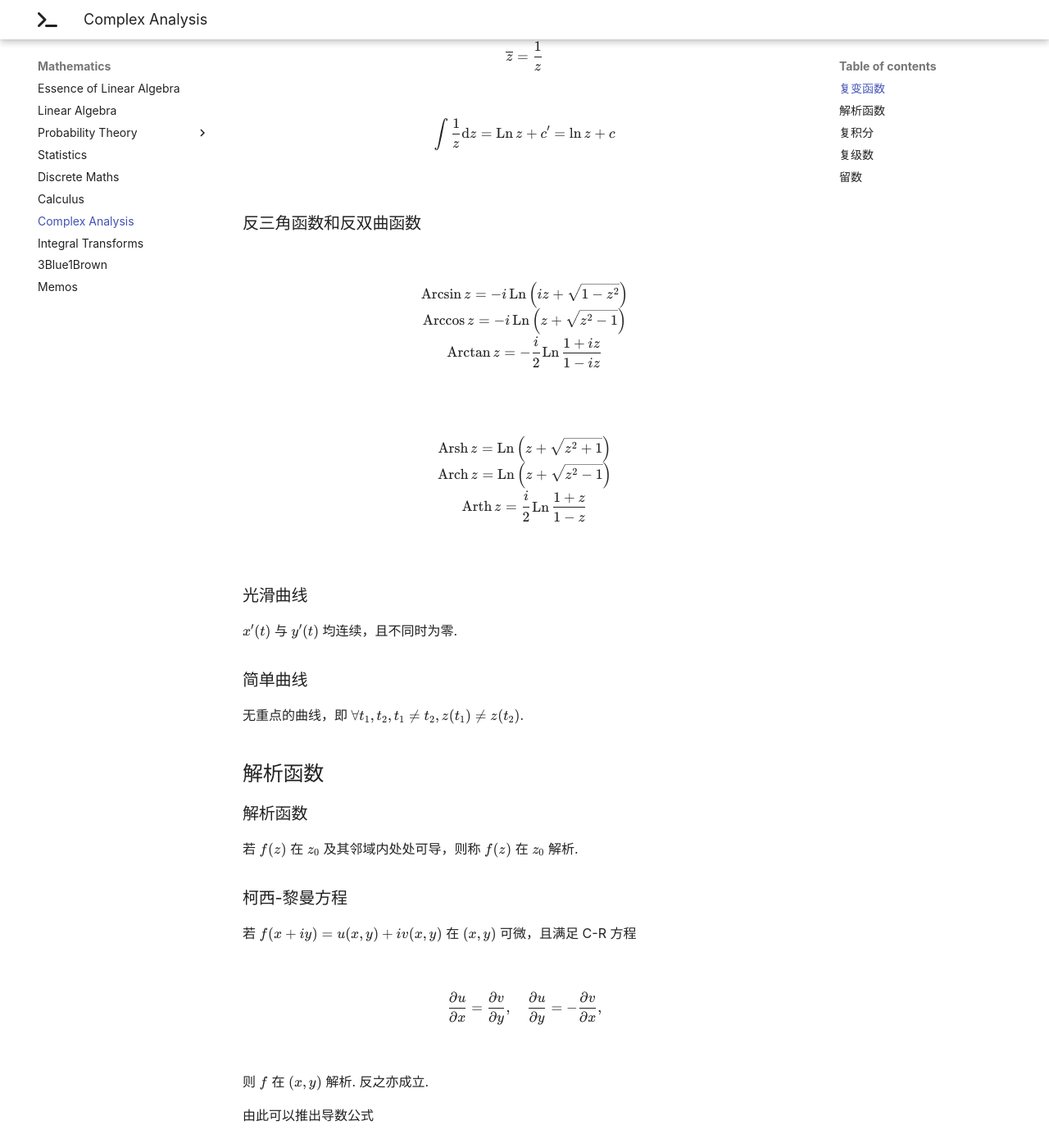
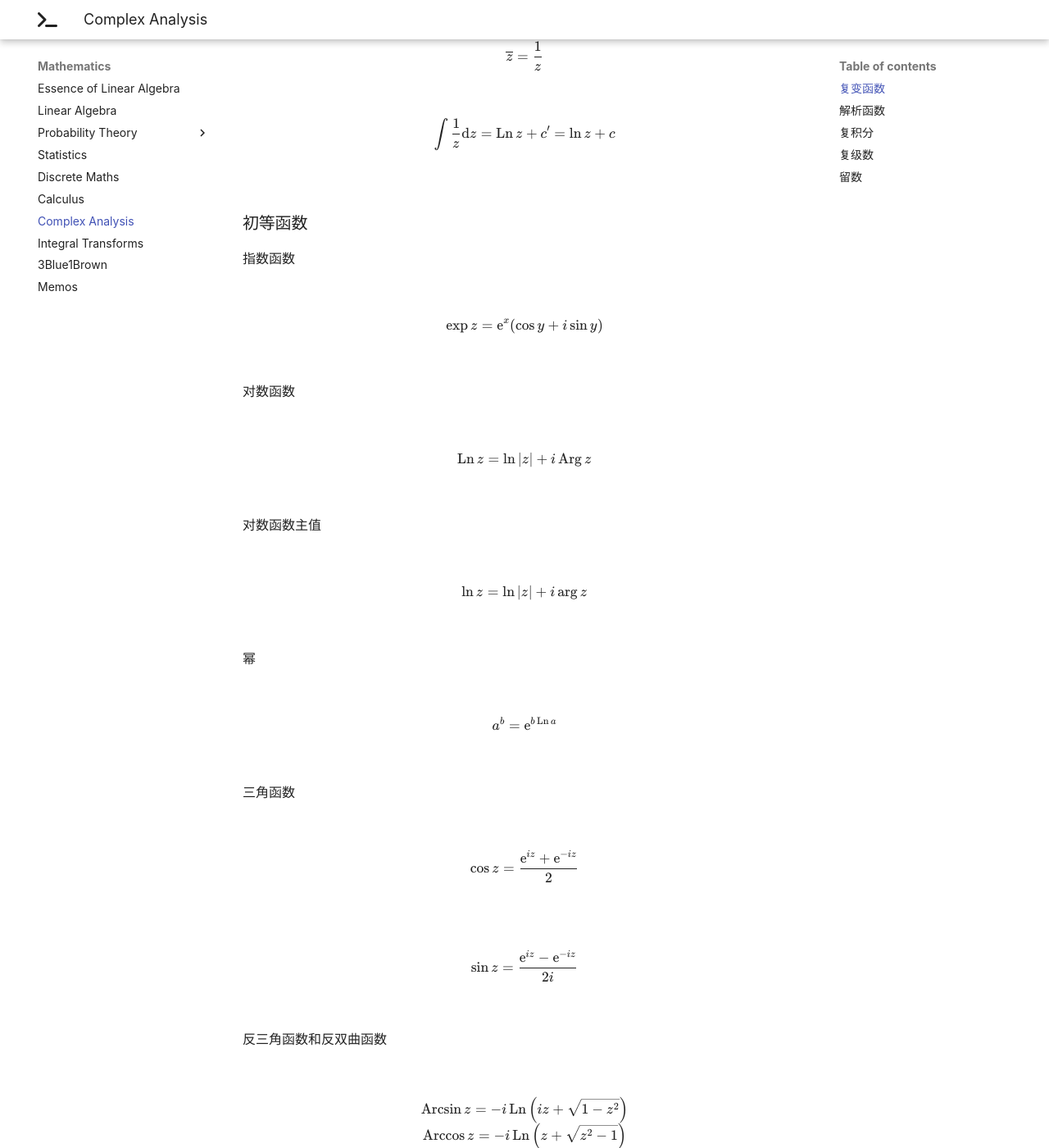
Before and after one commit to x4Cx58x54/writing, an MkDocs documentation site: the page built from docs/maths/complex-analysis/complex-analysis.md, in a window 1280 px wide and 1400 px high, scrolled down 870 px. Shown: the whole window at 82% size. Built offline with MkDocs 1.6.1 and Material for MkDocs 9.7.7, drawn with Linux system fonts in a browser that asks for light colours; nearby versions of some CDN libraries; some of the changed text lies outside the part shown.

Commit message:
add primary functions

```diff
--- a/docs/maths/complex-analysis/complex-analysis.md
+++ b/docs/maths/complex-analysis/complex-analysis.md
@@ -33,8 +33,44 @@ $$
 \int\frac{1}{z}\mathrm{d}z=\operatorname{Ln}z+c'=\ln z+c
 $$
 
+### 初等函数
 
-### 反三角函数和反双曲函数
+指数函数
+
+$$
+\exp z = \mathrm{e}^x(\cos y + i\sin y)
+$$
+
+对数函数
+
+$$
+\operatorname{Ln}z = \ln |z| + i \operatorname{Arg}z
+$$
+
+对数函数主值
+
+$$
+\ln z = \ln |z| + i \arg z
+$$
+
+幂
+
+$$
+a^b = \mathrm{e}^{b\operatorname{Ln}a}
+$$
+
+三角函数
+
+$$
+\cos z = \frac{\mathrm{e}^{iz} + \mathrm{e}^{-iz}}{2}
+$$
+
+$$
+\sin z = \frac{\mathrm{e}^{iz} - \mathrm{e}^{-iz}}{2i}
+$$
+
+
+反三角函数和反双曲函数
 
 $$
 \operatorname{Arcsin}z=-i\operatorname{Ln}\left(iz+\sqrt{1-z^2}\right)\\
@@ -47,6 +83,8 @@ $$
 \operatorname{Arch}z=\operatorname{Ln}\left(z+\sqrt{z^2-1}\right)\\
 \operatorname{Arth}z=\cfrac{i}{2}\operatorname{Ln}\frac{1+z}{1-z}
 $$
+
+欧拉公式的证明：令 $f(x) = \cfrac{\mathrm{e}^{i\theta}}{\cos\theta+i\sin\theta}$，易证 $f(x)$ 恒为零，而 $f(0) = 1$，由此得证.
 
 ### 光滑曲线
 
```
